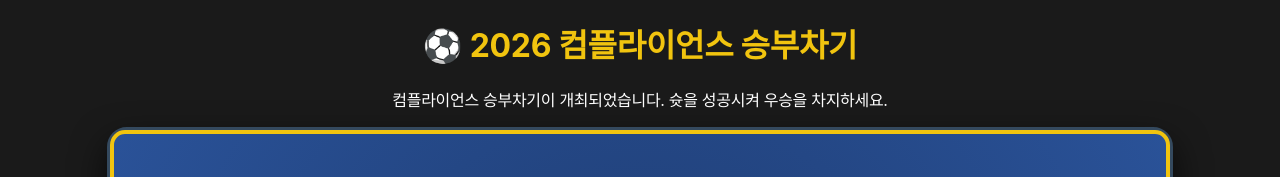
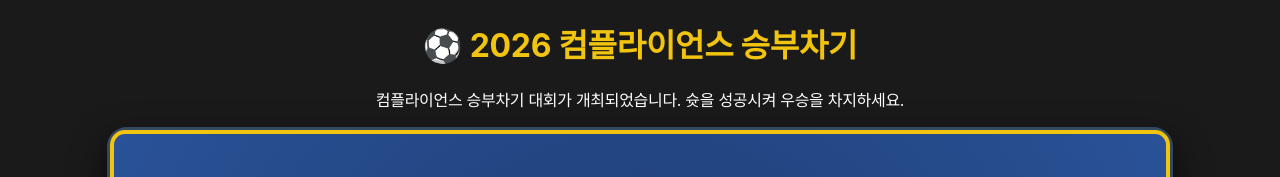
Before and after one commit to deacon1876/soccer1, a plain HTML site: page index.html in a window 1280 px wide. Shown: the top 177 px of the page. Drawn offline with Linux system fonts and the light colour scheme.

Commit message:
index.html 업데이트

```diff
--- a/index.html
+++ b/index.html
@@ -217,7 +217,7 @@
 <body>
 
 <h1 style="margin-top: 0; color: #f1c40f;">⚽ 2026 컴플라이언스 승부차기</h1>
-<p>컴플라이언스 승부차기이 개최되었습니다. 슛을 성공시켜 우승을 차지하세요.</p>
+<p>컴플라이언스 승부차기 대회가 개최되었습니다. 슛을 성공시켜 우승을 차지하세요.</p>
 
 <div id="game-container">
     <div id="intro-screen">
```
